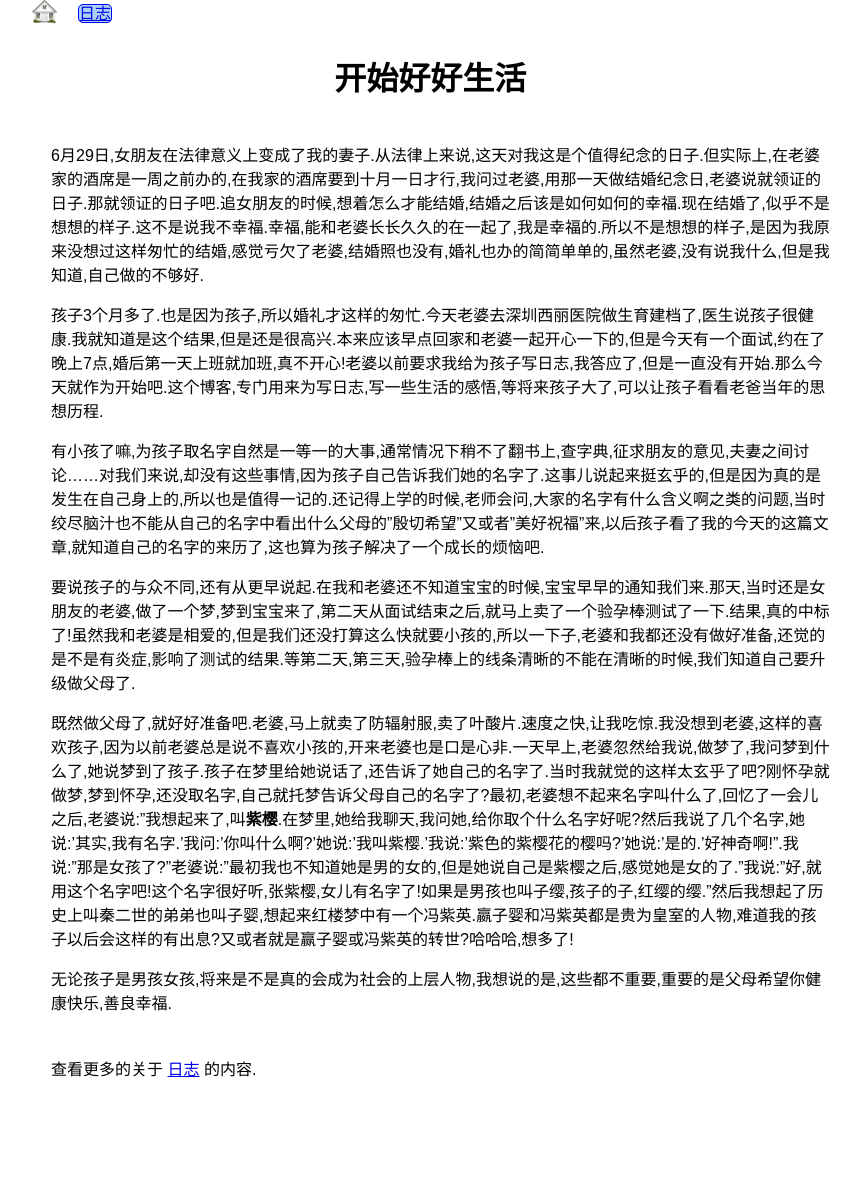
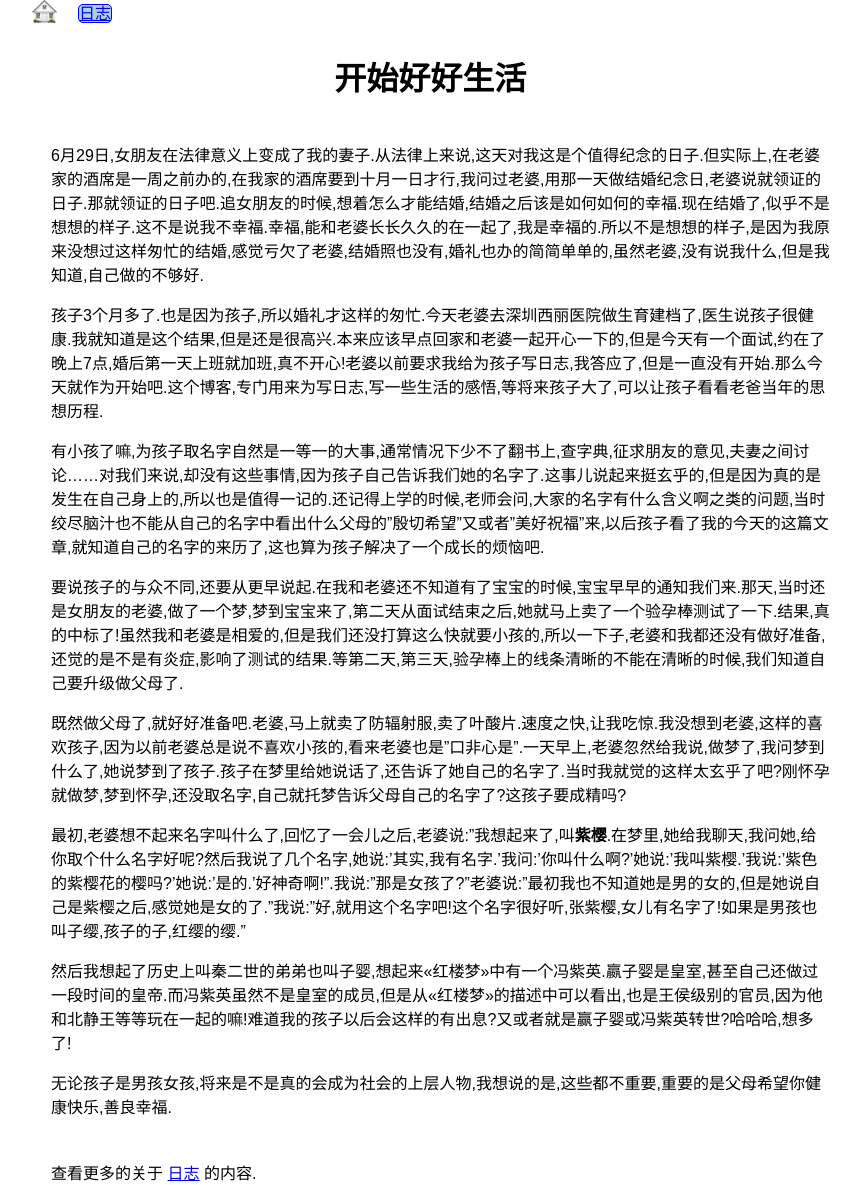
Before and after one commit to LoveYuanYuan/loveyuanyuan.github.io, a Jekyll site: the page built from _posts/2015-07-02-Love-My-Wife.md, in a window 1280 px wide. Shown: the whole page, without its empty margins (58-919 px from the left). Built offline with Jekyll 4.4.1, drawn with Linux system fonts in a browser that asks for light colours; Markdown is read by kramdown in place of the engine named in the settings; comment, search, counter and statistics services are not loaded; before the commit the page ends 1081 px from its top, so only the background shows below that.

Commit message:
fixed the speach error in  "Love My Wife"

```diff
--- a/_posts/2015-07-02-Love-My-Wife.md
+++ b/_posts/2015-07-02-Love-My-Wife.md
@@ -8,10 +8,14 @@ layout: default
 
 孩子3个月多了.也是因为孩子,所以婚礼才这样的匆忙.今天老婆去深圳西丽医院做生育建档了,医生说孩子很健康.我就知道是这个结果,但是还是很高兴.本来应该早点回家和老婆一起开心一下的,但是今天有一个面试,约在了晚上7点,婚后第一天上班就加班,真不开心!老婆以前要求我给为孩子写日志,我答应了,但是一直没有开始.那么今天就作为开始吧.这个博客,专门用来为写日志,写一些生活的感悟,等将来孩子大了,可以让孩子看看老爸当年的思想历程.
 
-有小孩了嘛,为孩子取名字自然是一等一的大事,通常情况下稍不了翻书上,查字典,征求朋友的意见,夫妻之间讨论......对我们来说,却没有这些事情,因为孩子自己告诉我们她的名字了.这事儿说起来挺玄乎的,但是因为真的是发生在自己身上的,所以也是值得一记的.还记得上学的时候,老师会问,大家的名字有什么含义啊之类的问题,当时绞尽脑汁也不能从自己的名字中看出什么父母的"殷切希望"又或者"美好祝福"来,以后孩子看了我的今天的这篇文章,就知道自己的名字的来历了,这也算为孩子解决了一个成长的烦恼吧.
+有小孩了嘛,为孩子取名字自然是一等一的大事,通常情况下少不了翻书上,查字典,征求朋友的意见,夫妻之间讨论......对我们来说,却没有这些事情,因为孩子自己告诉我们她的名字了.这事儿说起来挺玄乎的,但是因为真的是发生在自己身上的,所以也是值得一记的.还记得上学的时候,老师会问,大家的名字有什么含义啊之类的问题,当时绞尽脑汁也不能从自己的名字中看出什么父母的"殷切希望"又或者"美好祝福"来,以后孩子看了我的今天的这篇文章,就知道自己的名字的来历了,这也算为孩子解决了一个成长的烦恼吧.
 
-要说孩子的与众不同,还有从更早说起.在我和老婆还不知道宝宝的时候,宝宝早早的通知我们来.那天,当时还是女朋友的老婆,做了一个梦,梦到宝宝来了,第二天从面试结束之后,就马上卖了一个验孕棒测试了一下.结果,真的中标了!虽然我和老婆是相爱的,但是我们还没打算这么快就要小孩的,所以一下子,老婆和我都还没有做好准备,还觉的是不是有炎症,影响了测试的结果.等第二天,第三天,验孕棒上的线条清晰的不能在清晰的时候,我们知道自己要升级做父母了.
+要说孩子的与众不同,还要从更早说起.在我和老婆还不知道有了宝宝的时候,宝宝早早的通知我们来.那天,当时还是女朋友的老婆,做了一个梦,梦到宝宝来了,第二天从面试结束之后,她就马上卖了一个验孕棒测试了一下.结果,真的中标了!虽然我和老婆是相爱的,但是我们还没打算这么快就要小孩的,所以一下子,老婆和我都还没有做好准备,还觉的是不是有炎症,影响了测试的结果.等第二天,第三天,验孕棒上的线条清晰的不能在清晰的时候,我们知道自己要升级做父母了.
 
-既然做父母了,就好好准备吧.老婆,马上就卖了防辐射服,卖了叶酸片.速度之快,让我吃惊.我没想到老婆,这样的喜欢孩子,因为以前老婆总是说不喜欢小孩的,开来老婆也是口是心非.一天早上,老婆忽然给我说,做梦了,我问梦到什么了,她说梦到了孩子.孩子在梦里给她说话了,还告诉了她自己的名字了.当时我就觉的这样太玄乎了吧?刚怀孕就做梦,梦到怀孕,还没取名字,自己就托梦告诉父母自己的名字了?最初,老婆想不起来名字叫什么了,回忆了一会儿之后,老婆说:"我想起来了,叫**紫樱**.在梦里,她给我聊天,我问她,给你取个什么名字好呢?然后我说了几个名字,她说:'其实,我有名字.'我问:'你叫什么啊?'她说:'我叫紫樱.'我说:'紫色的紫樱花的樱吗?'她说:'是的.'好神奇啊!".我说:"那是女孩了?"老婆说:"最初我也不知道她是男的女的,但是她说自己是紫樱之后,感觉她是女的了."我说:"好,就用这个名字吧!这个名字很好听,张紫樱,女儿有名字了!如果是男孩也叫子缨,孩子的子,红缨的缨."然后我想起了历史上叫秦二世的弟弟也叫子婴,想起来红楼梦中有一个冯紫英.嬴子婴和冯紫英都是贵为皇室的人物,难道我的孩子以后会这样的有出息?又或者就是赢子婴或冯紫英的转世?哈哈哈,想多了!
+既然做父母了,就好好准备吧.老婆,马上就卖了防辐射服,卖了叶酸片.速度之快,让我吃惊.我没想到老婆,这样的喜欢孩子,因为以前老婆总是说不喜欢小孩的,看来老婆也是"口非心是".一天早上,老婆忽然给我说,做梦了,我问梦到什么了,她说梦到了孩子.孩子在梦里给她说话了,还告诉了她自己的名字了.当时我就觉的这样太玄乎了吧?刚怀孕就做梦,梦到怀孕,还没取名字,自己就托梦告诉父母自己的名字了?这孩子要成精吗?
+
+最初,老婆想不起来名字叫什么了,回忆了一会儿之后,老婆说:"我想起来了,叫**紫樱**.在梦里,她给我聊天,我问她,给你取个什么名字好呢?然后我说了几个名字,她说:'其实,我有名字.'我问:'你叫什么啊?'她说:'我叫紫樱.'我说:'紫色的紫樱花的樱吗?'她说:'是的.'好神奇啊!".我说:"那是女孩了?"老婆说:"最初我也不知道她是男的女的,但是她说自己是紫樱之后,感觉她是女的了."我说:"好,就用这个名字吧!这个名字很好听,张紫樱,女儿有名字了!如果是男孩也叫子缨,孩子的子,红缨的缨."
+
+然后我想起了历史上叫秦二世的弟弟也叫子婴,想起来<<红楼梦>>中有一个冯紫英.嬴子婴是皇室,甚至自己还做过一段时间的皇帝.而冯紫英虽然不是皇室的成员,但是从<<红楼梦>>的描述中可以看出,也是王侯级别的官员,因为他和北静王等等玩在一起的嘛!难道我的孩子以后会这样的有出息?又或者就是赢子婴或冯紫英转世?哈哈哈,想多了!
 
 无论孩子是男孩女孩,将来是不是真的会成为社会的上层人物,我想说的是,这些都不重要,重要的是父母希望你健康快乐,善良幸福.
```
